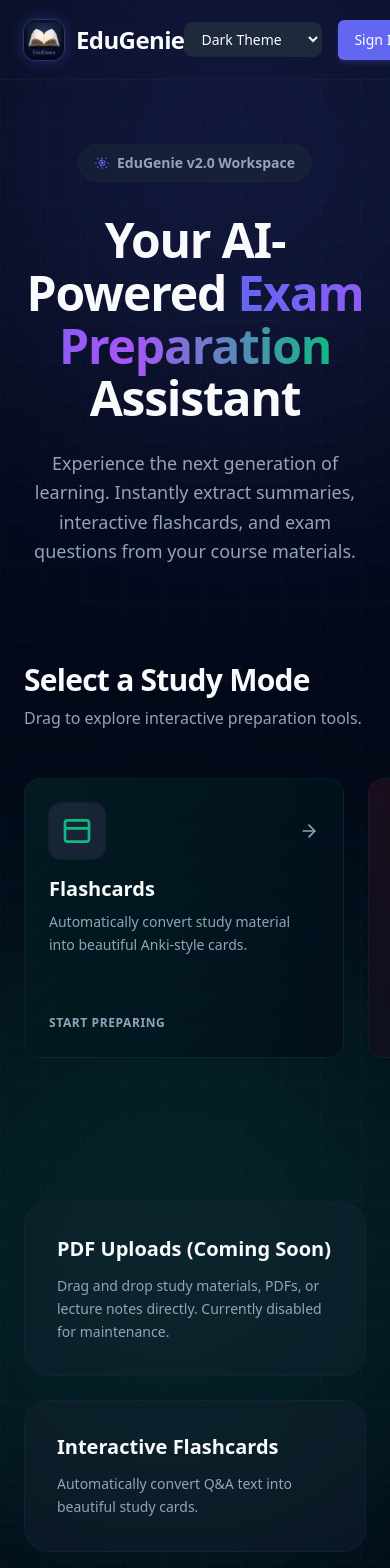
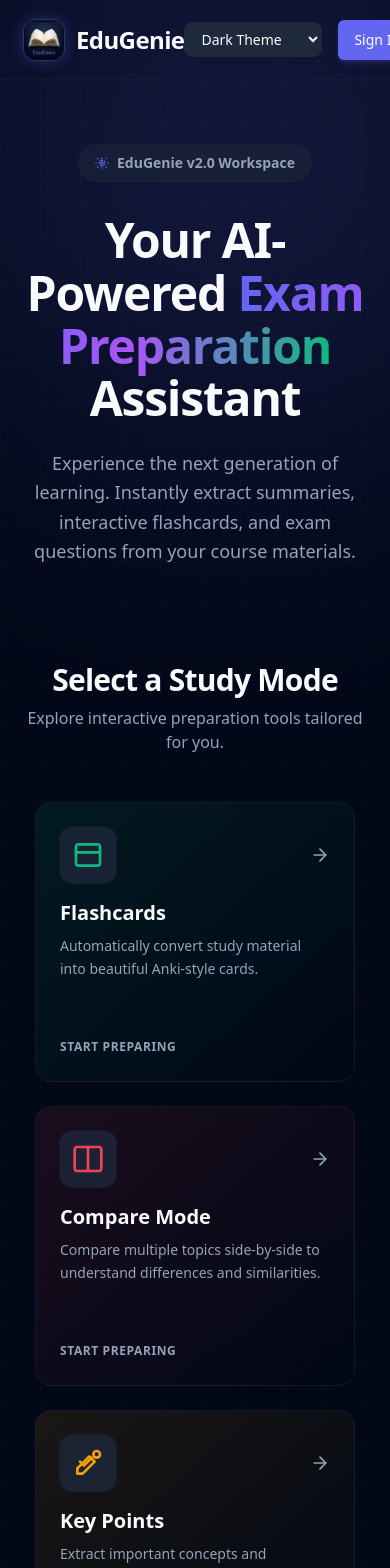
Before and after one commit to Shankar7868/EduGenie, a React (Vite) app: page / in a window 390 px wide. Shown: the top 1568 px of the page. Built offline with nearby package versions, Linux system fonts and the light colour scheme.

Commit message:
style: remove horizontal scroll carousel and replace with responsive flex grid for better mobile accessibility

```diff
--- a/src/components/ModeCard.jsx
+++ b/src/components/ModeCard.jsx
@@ -61,7 +61,7 @@ export default function ModeCard({ title, description, onClick }) {
       }}
       whileHover={{ scale: 1.02, zIndex: 10 }}
       whileTap={{ scale: 0.98 }}
-      className={`group relative flex flex-col justify-between w-[320px] h-[280px] p-6 cursor-pointer rounded-2xl border border-border/50 bg-background/50 backdrop-blur-xl bg-gradient-to-br transition-shadow hover:shadow-2xl hover:shadow-indigo-500/20 ${getGradient()} shrink-0`}
+      className={`group relative flex flex-col justify-between w-full max-w-[320px] h-[280px] p-6 cursor-pointer rounded-2xl border border-border/50 bg-background/50 backdrop-blur-xl bg-gradient-to-br transition-shadow hover:shadow-2xl hover:shadow-indigo-500/20 ${getGradient()}`}
     >
       <div
         style={{ transform: "translateZ(50px)", transformStyle: "preserve-3d" }}
--- a/src/pages/Home.jsx
+++ b/src/pages/Home.jsx
@@ -147,17 +147,17 @@ export default function Home() {
           </motion.p>
         </motion.section>
 
-        {/* 3D Draggable Carousel Section */}
-        <section className="flex flex-col w-full">
-          <div className="px-6 md:px-12 xl:px-24 mb-8">
+        {/* Study Modes Grid Section */}
+        <section className="flex flex-col w-full max-w-7xl mx-auto">
+          <div className="px-6 md:px-12 xl:px-24 mb-8 text-center md:text-left">
             <h2 className="text-3xl md:text-4xl font-extrabold text-foreground tracking-tight">Select a Study Mode</h2>
-            <p className="text-muted-foreground mt-2">Drag to explore interactive preparation tools.</p>
+            <p className="text-muted-foreground mt-2">Explore interactive preparation tools tailored for you.</p>
           </div>
 
-          <div className="w-full overflow-x-auto pb-12 pt-4 px-6 md:px-12 xl:px-24 snap-x snap-mandatory hide-scrollbar">
-            <div className="flex gap-6 w-max pr-6 md:pr-12">
+          <div className="w-full pb-12 pt-4 px-6 md:px-12 xl:px-24">
+            <div className="flex flex-wrap justify-center md:justify-start gap-6">
               {modes.map((mode) => (
-                <div key={mode.title} className="snap-center shrink-0">
+                <div key={mode.title} className="flex justify-center w-full sm:w-auto">
                   <ModeCard
                     title={mode.title}
                     description={mode.description}
```
